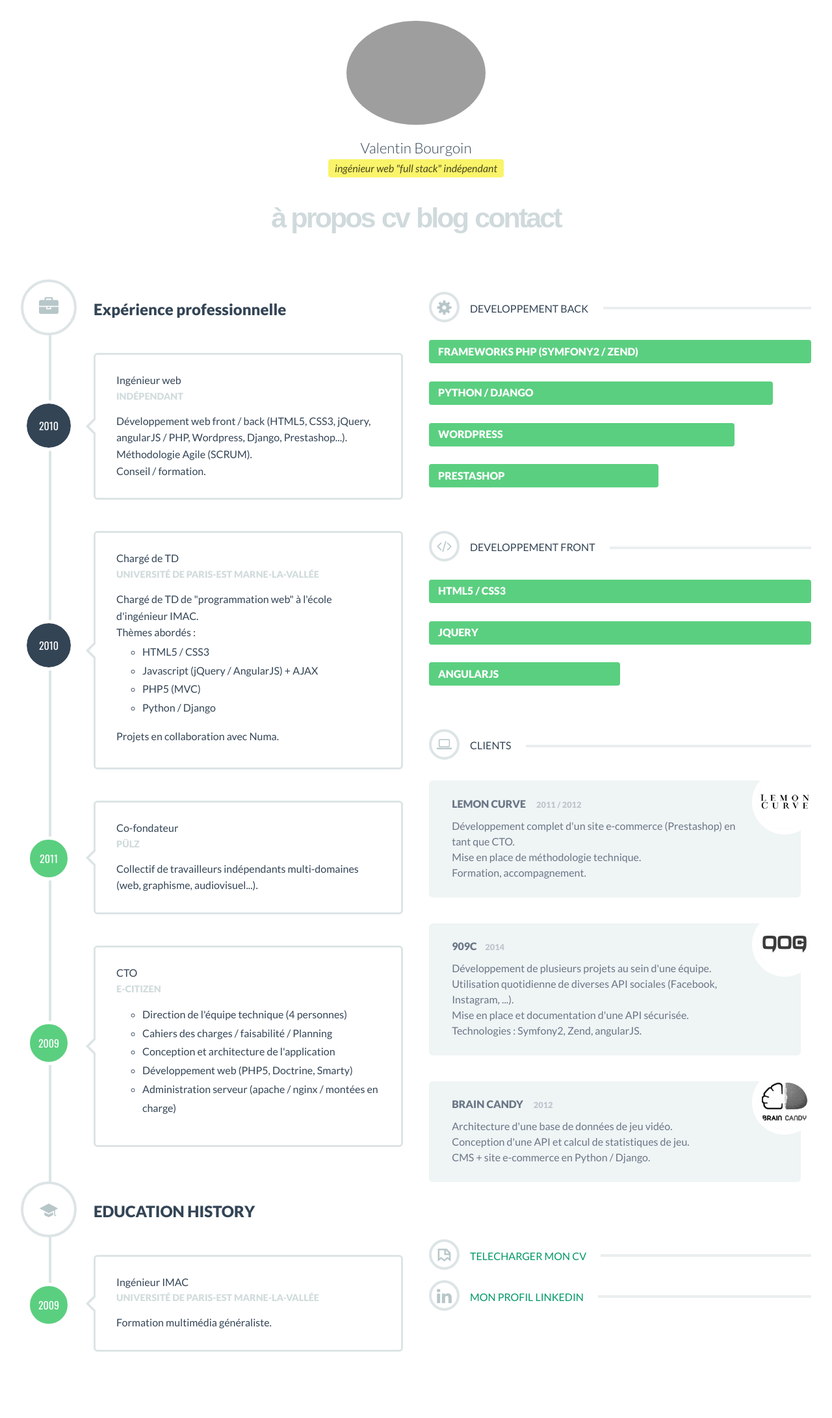
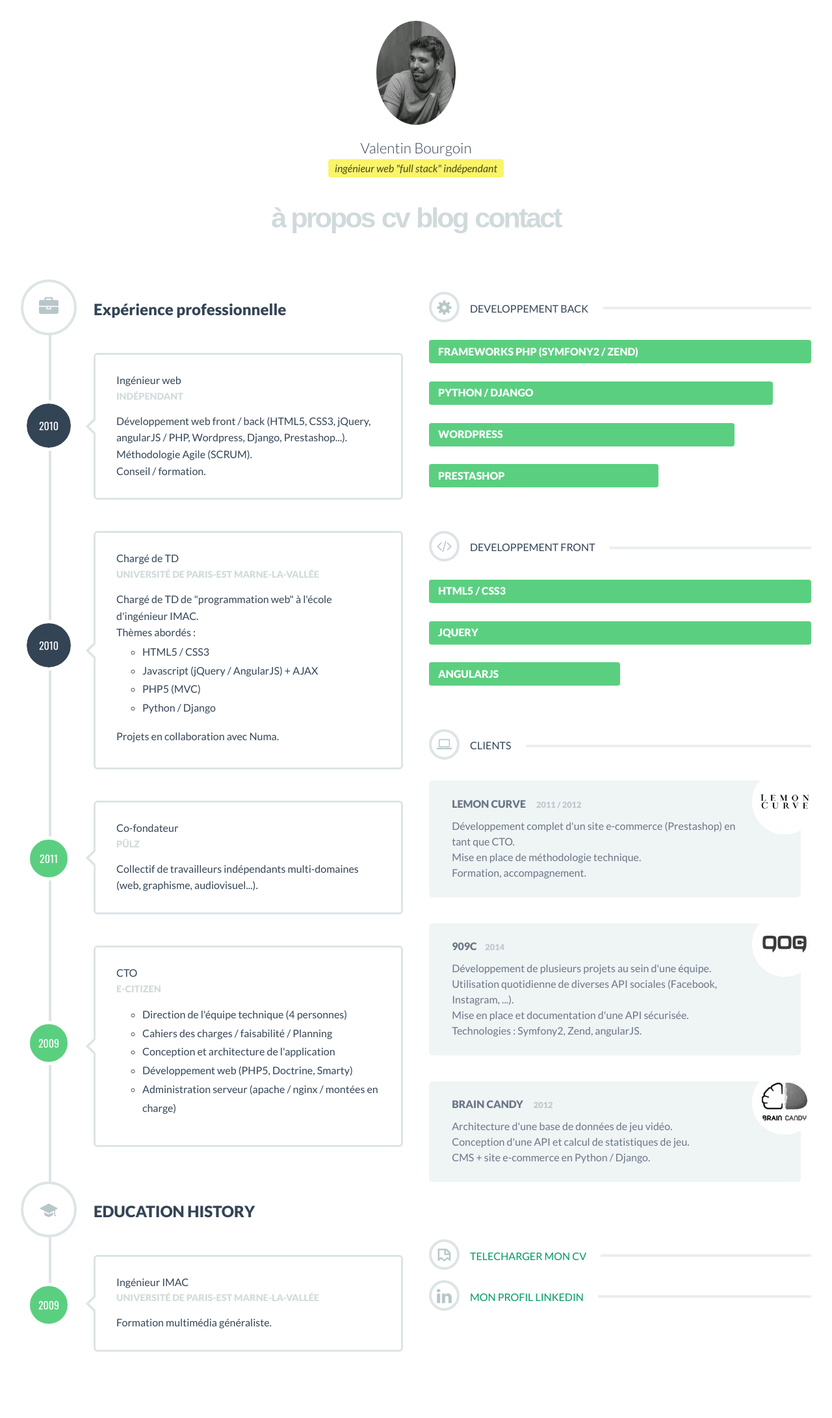
Before and after one commit to valentinbourgoin/portfolio, a Django app: template templates/cv/cv.html in a window 1280 px wide. Shown: the whole page at 65% size. Run offline with Django 3.2, Linux system fonts and the light colour scheme; the template is opened without the code that fills it, so the values that code supplies are empty; some libraries are stand-ins or nearby versions; grey boxes are pictures that could not be loaded.

Commit message:
Fix profile pict

```diff
--- a/templates/base.html
+++ b/templates/base.html
@@ -63,7 +63,7 @@
 
                 {% block header %}
                 <a href="{% url 'index' %}">
-                    <img src="https://graph.facebook.com/valentinbourgoin/picture?type=square&width=120&height=120" alt="avatar">
+                    <img src="{% static 'images/site/avatar.jpg' %}" alt="Valentin Bourgoin">
 				</a>
                 <h1>Valentin Bourgoin</h1>
                 <p>ingénieur web "full stack" indépendant</p>
```
